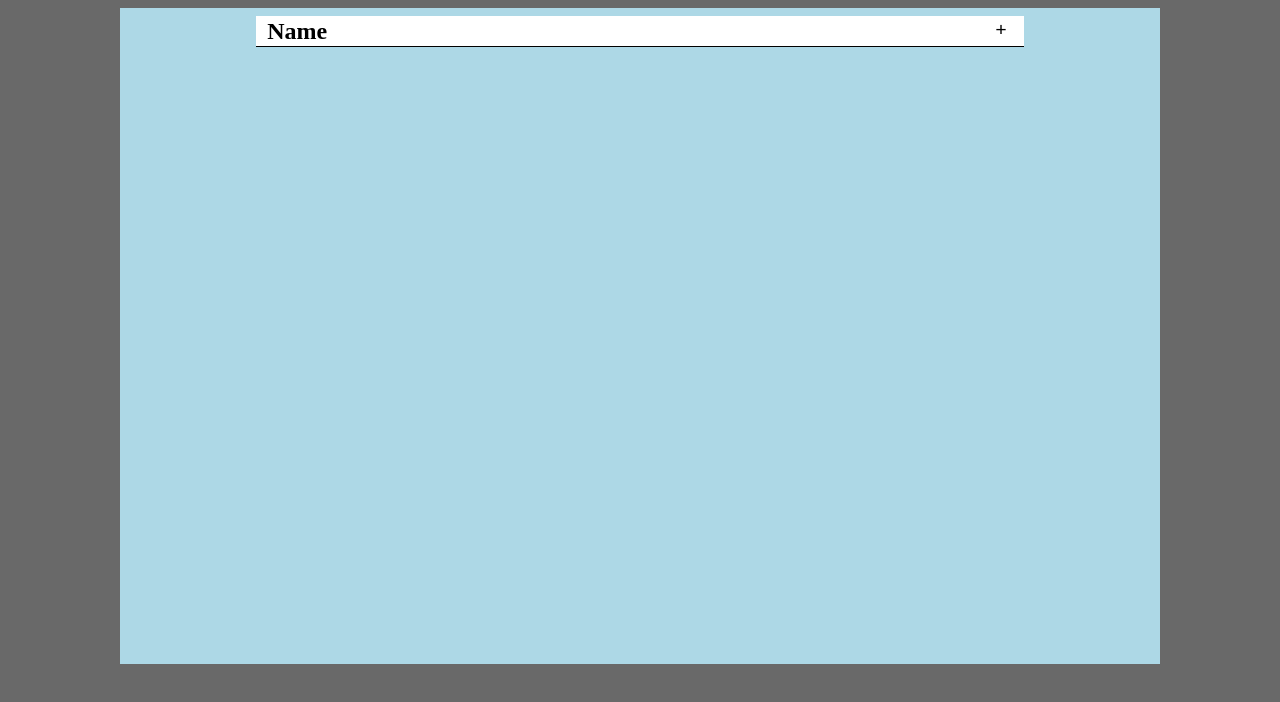
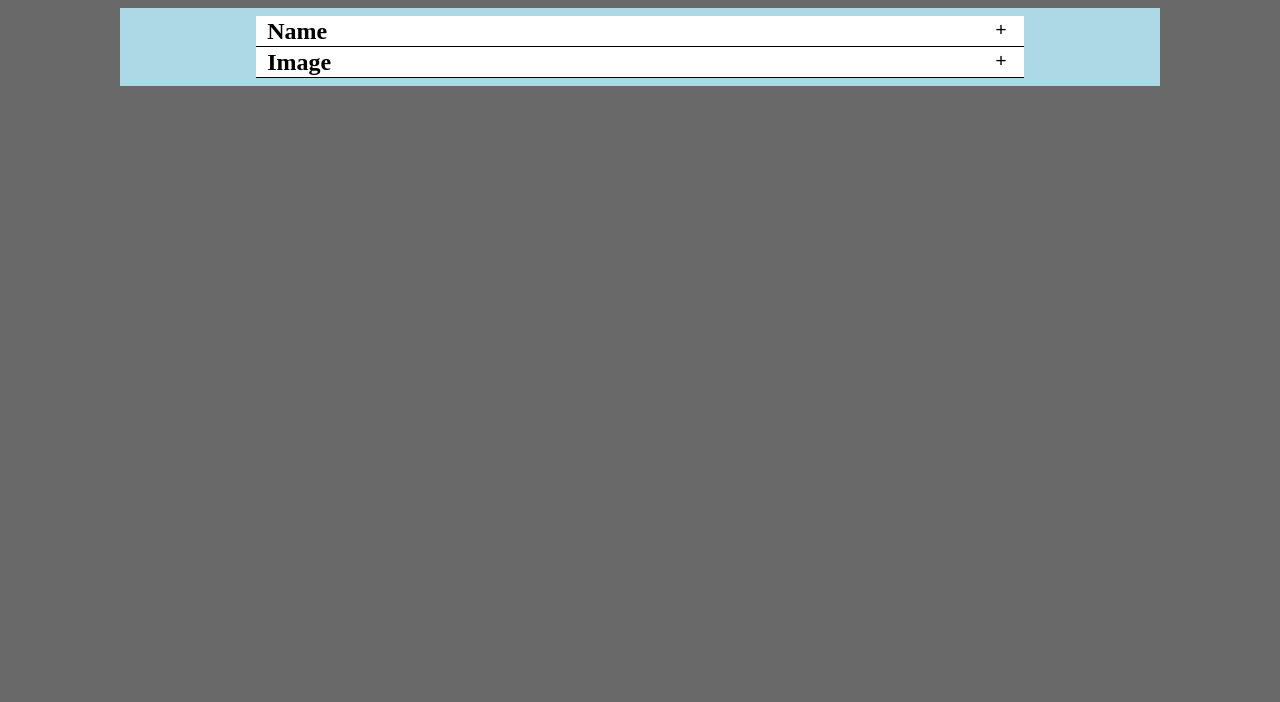
Before and after one commit to daniel-mooney/Portfolio-Website, a React (Create React App) app: page / in a window 1280 px wide. Shown: the top 702 px of the page. Built offline with nearby package versions, Linux system fonts and the light colour scheme.

Commit message:
fixed drop down size bug

```diff
--- a/package.json
+++ b/package.json
@@ -10,6 +10,7 @@
     "react-dom": "^18.2.0",
     "react-scripts": "5.0.1",
     "react-transition-group": "^4.4.5",
+    "uuid": "^9.0.0",
     "web-vitals": "^2.1.4"
   },
   "scripts": {
--- a/src/App.js
+++ b/src/App.js
@@ -9,7 +9,8 @@ function App() {
     <div className='content-body'>
       <Dropdown name='Name'>
         <p>Test</p>
-        <p>More text</p>
+      </Dropdown>
+      <Dropdown name="Image">
         <img src={drc1} style={{height: '40vh'}}/>
       </Dropdown>
     </div>
--- a/src/Components/Dropdown.js
+++ b/src/Components/Dropdown.js
@@ -1,39 +1,44 @@
 import React, {useState, useRef} from 'react';
 import { CSSTransition } from 'react-transition-group';
+import { v4 } from 'uuid';
 import "./dropdown.css";
 
 export default function Dropdown(props) {
+
     const [drop, setDrop] = useState(false);
-    const childElements = useRef(null);
+    const trans = useRef(null);
+    const id = useRef(v4())
+
+    const childElements = document.getElementById(id.current)
+    const childHeight = childElements != null ? childElements.scrollHeight : 0
+    const transCSS = `
+        .drop-container${id.current}-open$ {
+            height: ${childHeight}px
+        }
+
+        .drop-container${id.current}-enter{
+            height: 0px;
+        }
+
+        .drop-container${id.current}-enter-active {
+            height: ${childHeight}px;
+            transition: height 300ms;
+        }
+
+        .drop-container${id.current}-exit {
+            height: ${childHeight}px;
+        }
+
+        .drop-container${id.current}-exit-active {
+            height: 0px;
+            transition: height 300ms;
+        }
+    `
 
     function toggleDropdown() {
         setDrop(!drop);
     }
 
-    const childHeight = childElements.current != null ? childElements.current.scrollHeight | 0 : 0;
-    const transCSS = `
-        .drop-container-open {
-            height: ${childHeight}px
-        }
-
-        .drop-container-enter{
-            height: 0px;
-        }
-
-        .drop-container-enter-active {
-            height: ${childHeight}px;
-            transition: height 300ms;
-        }
-
-        .drop-container-exit {
-            height: ${childHeight}px;
-        }
-
-        .drop-container-exit-active {
-            height: 0px;
-            transition: height 300ms;
-        }
-    `
     return (
         <>
             <div className='content-container'>
@@ -43,13 +48,15 @@ export default function Dropdown(props) {
                     <button className='drop-button' onClick={toggleDropdown}>{drop ? '-' : '+'}</button>
                 </div>
                 <CSSTransition
-                    classNames="drop-container"
-                    nodeRef={childElements}
+                    classNames={`drop-container${id.current}`}
+                    nodeRef={trans}
                     in={drop}
                     timeout={300}
                 >
-                    <div ref={childElements} className={`drop-container-${drop ? 'open' : 'closed'}`}>
-                        {props.children}
+                    <div id={id.current} ref={trans} className={`drop-container-${drop ? 'open' : 'closed'}`}>
+                        <div style={{padding: '0.7rem'}}>
+                            {props.children}
+                        </div>
                     </div>
 
                 </CSSTransition>
--- a/src/Components/dropdown.css
+++ b/src/Components/dropdown.css
@@ -25,7 +25,6 @@
 
 .drop-container-open, .drop-container-closed {
     overflow: hidden;
-    padding: 0 0.7rem 0 0.7rem;
 }
 
 .drop-container-closed {
--- a/src/app.css
+++ b/src/app.css
@@ -6,7 +6,7 @@ body {
 .content-body {
     background-color: lightblue;
     width: 80vw;
-    height: 80vh;
+    height: auto;
     margin: auto;
     padding: 0.5rem;
 }
```
Also changed, not shown: 1 other file (tests, documents, lock files or other folders).
